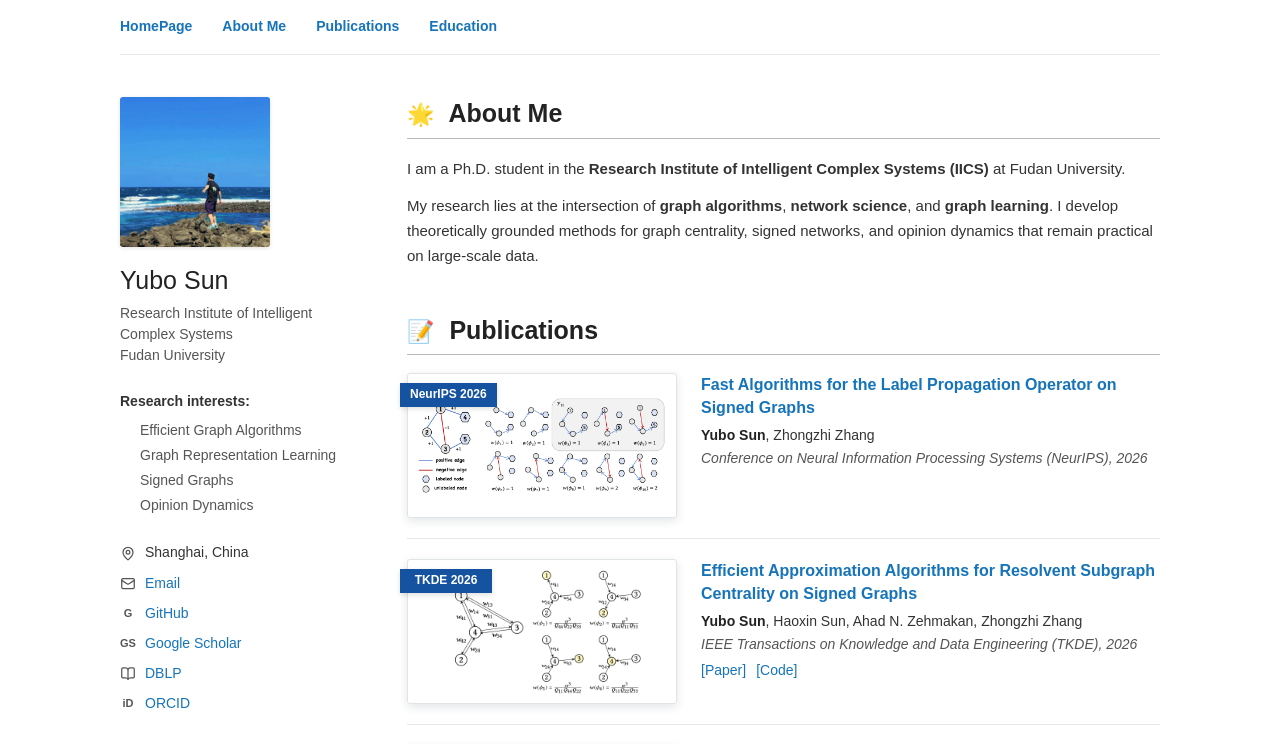
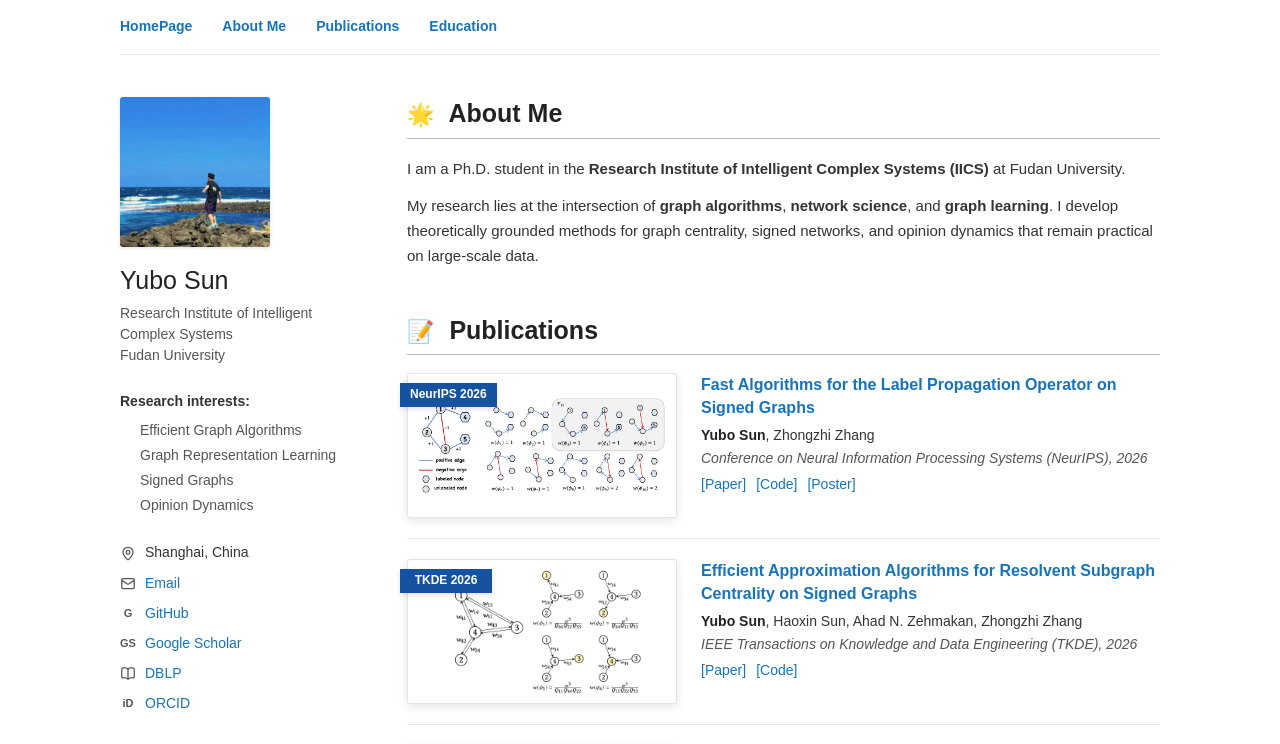
Before and after one commit to SunYubo23/SunYubo23.github.io, a React (Vite) app: page / in a window 1280 px wide. Shown: the top 744 px of the page. Built offline with nearby package versions, Linux system fonts and the light colour scheme.

Commit message:
Update publication links and add NeurIPS 2026 poster

```diff
--- a/app/page.tsx
+++ b/app/page.tsx
@@ -1,12 +1,12 @@
 import { BookOpen, Mail, MapPin } from 'lucide-react';
 
 const publications = [
-  { venue: 'NeurIPS 2026', image: 'papers/neurips-2026.png', title: 'Fast Algorithms for the Label Propagation Operator on Signed Graphs', authors: 'Yubo Sun, Zhongzhi Zhang', journal: 'Conference on Neural Information Processing Systems (NeurIPS), 2026', links: [] },
+  { venue: 'NeurIPS 2026', image: 'papers/neurips-2026.png', title: 'Fast Algorithms for the Label Propagation Operator on Signed Graphs', authors: 'Yubo Sun, Zhongzhi Zhang', journal: 'Conference on Neural Information Processing Systems (NeurIPS), 2026', links: [{ label: 'Paper', href: 'https://neurips.cc/virtual/2026/loc/sydney/poster/149617' }, { label: 'Code', href: 'https://github.com/SunYubo23/label-propagation-operator' }, { label: 'Poster', href: 'posters/neurips-2026-poster.pdf' }] },
   { venue: 'TKDE 2026', image: 'papers/tkde-2026.png', title: 'Efficient Approximation Algorithms for Resolvent Subgraph Centrality on Signed Graphs', authors: 'Yubo Sun, Haoxin Sun, Ahad N. Zehmakan, Zhongzhi Zhang', journal: 'IEEE Transactions on Knowledge and Data Engineering (TKDE), 2026', links: [{ label: 'Paper', href: 'https://doi.org/10.1109/TKDE.2026.3730450' }, { label: 'Code', href: 'https://github.com/SunYubo23/SignedRSC' }] },
   { venue: 'KDD 2026', image: 'papers/kdd-2026.png', title: 'SigFJProp: Lightweight and Scalable Signed Graph Learning via Opinion Dynamics', authors: 'Yubo Sun, Haoxin Sun, Zhongzhi Zhang', journal: 'ACM SIGKDD Conference on Knowledge Discovery and Data Mining (KDD), 2026', links: [{ label: 'Paper', href: 'https://doi.org/10.1145/3770855.3817624' }, { label: 'Code', href: 'https://github.com/SunYubo23/SigFJProp' }, { label: 'Poster', href: 'posters/kdd-2026-poster.pdf' }] },
   { venue: 'WWW 2025', image: 'papers/www-2025.png', title: 'Scalable Algorithms for Forest-Based Centrality on Large Graphs', authors: 'Yubo Sun, Haoxin Sun, Zhongzhi Zhang', journal: 'The ACM Web Conference (WWW), 2025 · Oral Presentation', links: [{ label: 'Paper', href: 'https://doi.org/10.1145/3696410.3714566' }, { label: 'Code', href: 'https://github.com/SunYubo23/Forest-Based-Centrality' }, { label: 'Poster', href: 'posters/www-2025-poster.pdf' }] },
-  { venue: 'TKDE 2026', image: null, title: 'Behavior and Sublinear Algorithm for Opinion Disagreement on Noisy Social Networks', authors: 'Wanyue Xu, Yubo Sun, Mingzhe Zhu, Zuobai Zhang, Zhongzhi Zhang', journal: 'IEEE Transactions on Knowledge and Data Engineering (TKDE), 38(9): 5650–5663, 2026', links: [{ label: 'Paper', href: 'https://doi.org/10.1109/TKDE.2026.3680940' }, { label: 'arXiv', href: 'https://arxiv.org/abs/2604.01890' }] },
-  { venue: 'NeurIPS 2025', image: null, title: 'Fast Computation and Optimization for Opinion-Based Quantities of Friedkin-Johnsen Model', authors: 'Haoxin Sun, Yubo Sun, Xiaotian Zhou, Zhongzhi Zhang', journal: 'Conference on Neural Information Processing Systems (NeurIPS), 2025', links: [{ label: 'Paper', href: 'https://openreview.net/forum?id=lCsVtkMusN' }, { label: 'Code', href: 'https://github.com/HaoxinSun98/FJ-PF' }] },
+  { venue: 'TKDE 2026', image: null, title: 'Behavior and Sublinear Algorithm for Opinion Disagreement on Noisy Social Networks', authors: 'Wanyue Xu, Yubo Sun, Mingzhe Zhu, Zuobai Zhang, Zhongzhi Zhang', journal: 'IEEE Transactions on Knowledge and Data Engineering (TKDE), 38(9): 5650–5663, 2026', links: [{ label: 'Paper', href: 'https://doi.org/10.1109/TKDE.2026.3680940' }, { label: 'arXiv', href: 'https://arxiv.org/abs/2604.01890' }, { label: 'Code', href: 'https://github.com/vivian1tsui/opinion_disgreement' }] },
+  { venue: 'NeurIPS 2025', image: null, title: 'Fast Computation and Optimization for Opinion-Based Quantities of Friedkin-Johnsen Model', authors: 'Haoxin Sun, Yubo Sun, Xiaotian Zhou, Zhongzhi Zhang', journal: 'Conference on Neural Information Processing Systems (NeurIPS), 2025', links: [{ label: 'Paper', href: 'https://neurips.cc/virtual/2025/loc/san-diego/poster/116303' }, { label: 'Code', href: 'https://github.com/HaoxinSun98/FJ-PF' }] },
   { venue: 'TCAS-I 2025', image: null, title: 'Fast Algorithms for Resistance Distances on Signed Graphs', authors: 'Yuze Dong, Yubo Sun, Zhongzhi Zhang', journal: 'IEEE Transactions on Circuits and Systems I (TCAS-I), 2025', links: [{ label: 'Paper', href: 'https://doi.org/10.1109/TCSI.2025.3566515' }] },
 ];
 
```
Also changed, not shown: 1 other file (tests, documents, lock files or other folders).
